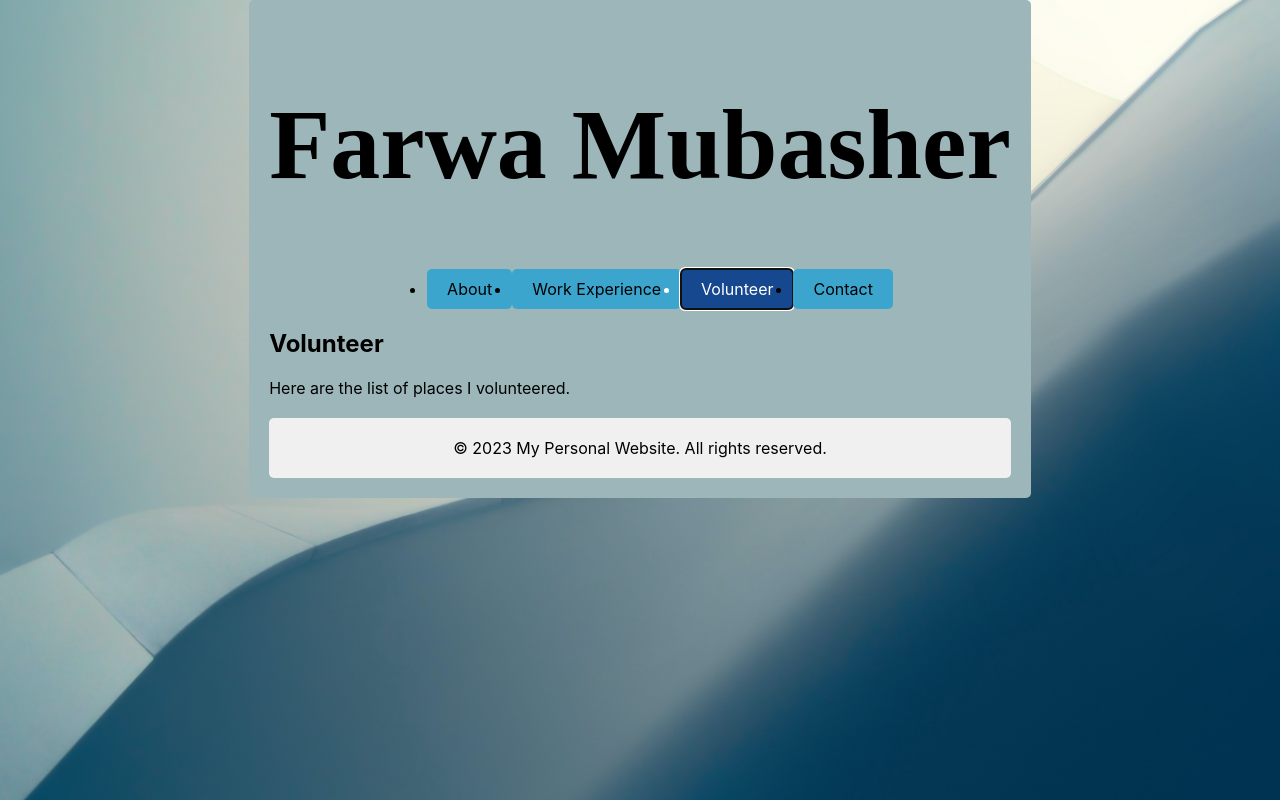
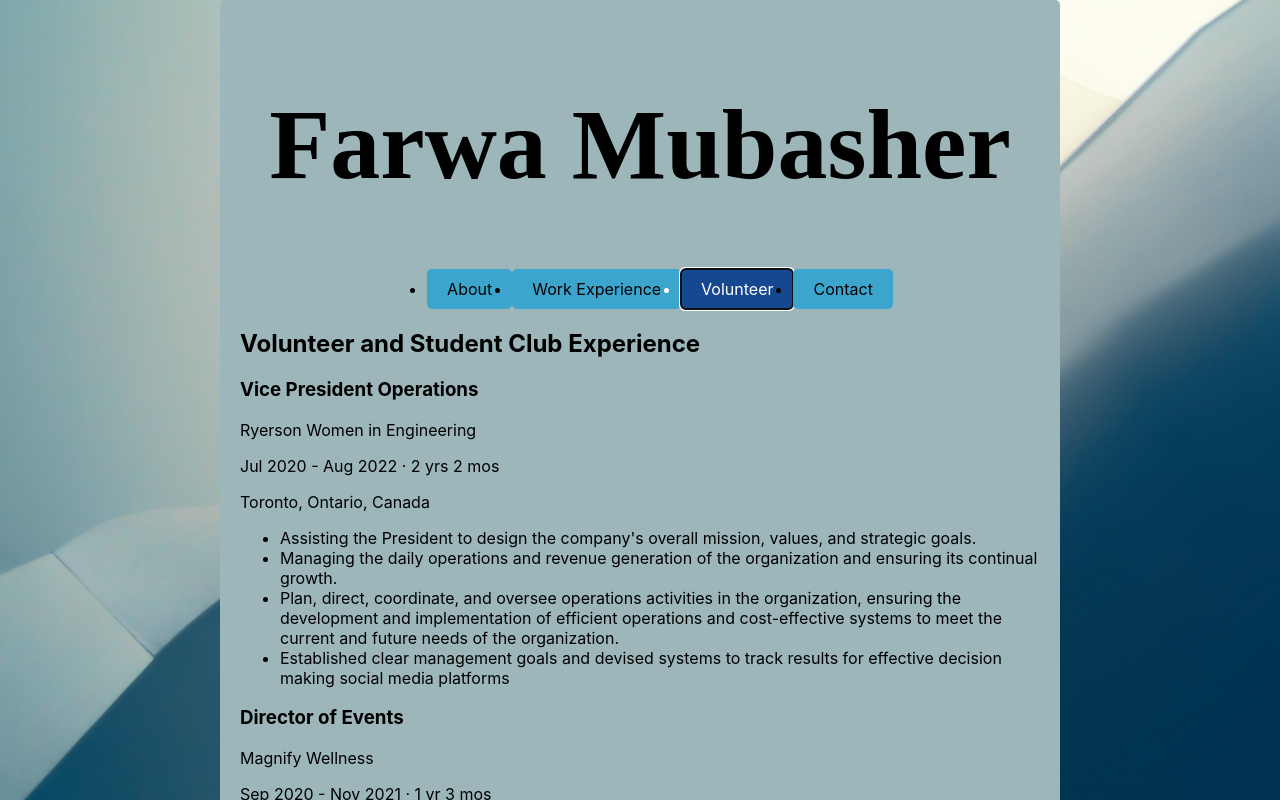
Before and after one commit to farwamubasher/farwamubasher, a React (Create React App) app: page / in a window 1280 px wide. Both pictures are taken after a click on the tab "Volunteer". Shown: the top 800 px of the page. Built offline with nearby package versions, Linux system fonts and the light colour scheme.

Commit message:
Added Volunteer Experiences

```diff
--- a/src/TabVolunteer.js
+++ b/src/TabVolunteer.js
@@ -3,8 +3,37 @@ import React from 'react';
 const TabVolunteer = () => {
   return (
     <div>
-      <h2>Volunteer</h2>
-      <p>Here are the list of places I volunteered.</p>
+    <h2>Volunteer and Student Club Experience</h2>
+    <div className="experience">
+        <h3>Vice President Operations</h3>
+        <p>Ryerson Women in Engineering</p>
+        <p>Jul 2020 - Aug 2022 · 2 yrs 2 mos</p>
+        <p>Toronto, Ontario, Canada</p>
+        <ul>
+          <li>Assisting the President to design the company's overall mission, values, and strategic goals.</li>
+          <li>Managing the daily operations and revenue generation of the organization and ensuring its continual growth.</li>
+          <li>Plan, direct, coordinate, and oversee operations activities in the organization, ensuring the development and implementation of efficient operations and cost-effective systems to meet the current and future needs of the organization.</li>
+          <li>Established clear management goals and devised systems to track results for effective decision making social media platforms</li>
+        </ul>
+      </div>
+    <div className="experience">
+        <h3>Director of Events</h3>
+        <p>Magnify Wellness</p>
+        <p>Sep 2020 - Nov 2021 · 1 yr 3 mos</p>
+        <ul>
+          <li>Planning events to help with the mental health of others and promoting the Magnify brand</li>
+          <li>Established clear benchmarks for performance and monitored individual and team progress.</li>
+          <li>Helping with the resolving of any technical problems that might arise especially with all events happening online</li>
+          <li>Promoting Magnify through events and social media platforms</li>
+        </ul>
+      </div>
+      <div className="experience">
+        <h3>Corporate Relationship Assistant</h3>
+        <p>CFES | FCEG / CELC 2021</p>
+        <p>Nov 2019 - Jul 2020 · 9 mos</p>
+        <p>Toronto, Ontario, Canada</p>
+        <p>In this role, I engaged in continuous research in an effort to identify new and potential sponsors or partners. I cultivated and maintained relationships with sponsors and potential partners to ensure continued support. Additionally, I created the sponsorship package for the conference.</p>
+      </div>
     </div>
   );
 };
```
Also changed, not shown: 7 other files (tests, documents, lock files or other folders).
